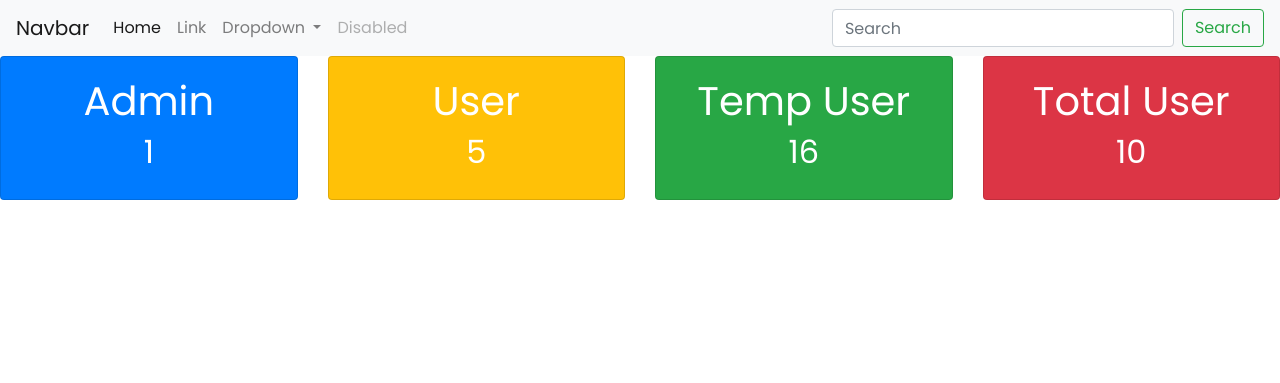
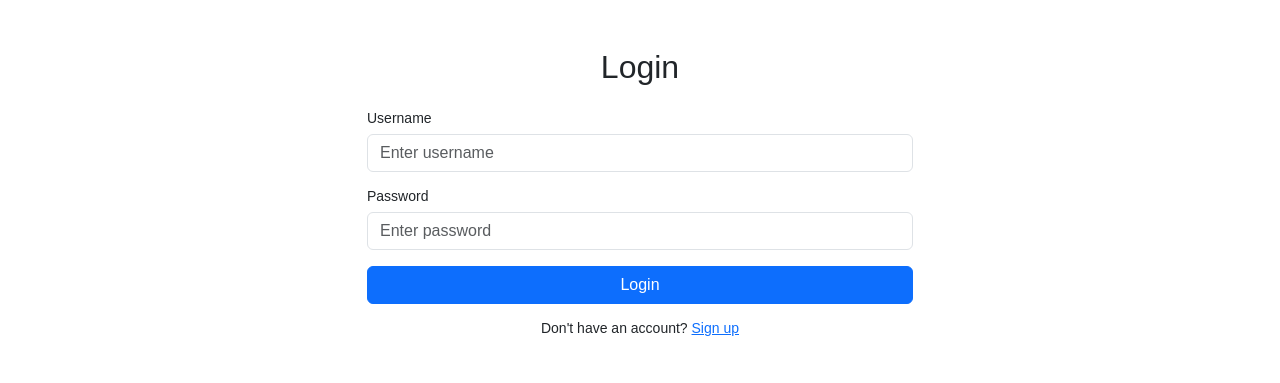
Before and after one commit to JamesSerenio/it38-lab, a PHP site: page / in a window 1280 px wide. Shown: the top 383 px of the page. Run offline with PHP 8.4, Linux system fonts and the light colour scheme.

Commit message:
added index.php

```diff
--- a/index.php
+++ b/index.php
@@ -1,78 +1,156 @@
+<?php
+// Initialize the session
+session_start();
+
+// Check if the user is already logged in, if yes then redirect them to the appropriate page
+if (isset($_SESSION["loggedin"]) && $_SESSION["loggedin"] === true) {
+    if ($_SESSION["user_type"] === "admin") {
+        header("location: /admin/dashboard.php");
+    } else {
+        header("location: /user/home.php");
+    }
+    exit;
+}
+
+// Include config file
+require_once "./db/config.php";
+
+// Define variables and initialize with empty values
+$username = $password = "";
+$username_err = $password_err = $login_err = "";
+
+// Processing form data when form is submitted
+if ($_SERVER["REQUEST_METHOD"] == "POST") {
+
+    // Check if username is empty
+    if (empty(trim($_POST["username"]))) {
+        $username_err = "Please enter username.";
+    } else {
+        $username = trim($_POST["username"]);
+    }
+
+    // Check if password is empty
+    if (empty(trim($_POST["password"]))) {
+        $password_err = "Please enter your password.";
+    } else {
+        $password = trim($_POST["password"]);
+    }
+
+    // Validate credentials
+    if (empty($username_err) && empty($password_err)) {
+        // Prepare a select statement
+        $sql = "SELECT id, username, password, user_type FROM users WHERE username = :username";
+
+        if ($stmt = $pdo->prepare($sql)) {
+            // Bind variables to the prepared statement as parameters
+            $stmt->bindParam(":username", $param_username, PDO::PARAM_STR);
+
+            // Set parameters
+            $param_username = trim($_POST["username"]);
+
+            // Attempt to execute the prepared statement
+            if ($stmt->execute()) {
+                // Check if username exists, if yes then verify password
+                if ($stmt->rowCount() == 1) {
+                    if ($row = $stmt->fetch()) {
+                        $id = $row["id"];
+                        $username = $row["username"];
+                        $hashed_password = $row["password"];
+                        $db_user_type = $row["user_type"];
+
+                        if (password_verify($password, $hashed_password)) {
+                            // Password is correct, so start a new session
+                            session_start();
+
+                            // Store data in session variables
+                            $_SESSION["loggedin"] = true;
+                            $_SESSION["id"] = $id;
+                            $_SESSION["username"] = $username;
+                            $_SESSION["user_type"] = $db_user_type;
+
+                            // Update last login time
+                            $update_sql = "UPDATE users SET last_login = NOW() WHERE id = :id";
+                            if ($update_stmt = $pdo->prepare($update_sql)) {
+                                $update_stmt->bindParam(":id", $id, PDO::PARAM_INT);
+                                $update_stmt->execute();
+                            }
+
+                            // Log the login attempt
+                            $log_sql = "INSERT INTO login_logs (user_id, login_time) VALUES (:user_id, NOW())";
+                            if ($log_stmt = $pdo->prepare($log_sql)) {
+                                $log_stmt->bindParam(":user_id", $id, PDO::PARAM_INT);
+                                $log_stmt->execute();
+                            }
+
+                            // Redirect user based on user type
+                            if ($db_user_type === "admin") {
+                                header("location: /admin/dashboard.php");
+                            } else {
+                                header("location: /user/home.php");
+                            }
+                        } else {
+                            // Password is not valid, display a generic error message
+                            $login_err = "Invalid username or password.";
+                        }
+                    }
+                } else {
+                    // Username doesn't exist, display a generic error message
+                    $login_err = "Invalid username or password.";
+                }
+            } else {
+                echo "Oops! Something went wrong. Please try again later.";
+            }
+
+            // Close statement
+            unset($stmt);
+        }
+    }
+
+    // Close connection
+    unset($pdo);
+}
+?>
+
 <!DOCTYPE html>
 <html lang="en">
 <head>
     <meta charset="UTF-8">
-    <meta name="viewport" content="width=device-width, initial-scale=1.0">
-    <link rel="stylesheet" href="https://cdn.jsdelivr.net/npm/bootstrap@4.3.1/dist/css/bootstrap.min.css" integrity="sha384-ggOyR0iXCbMQv3Xipma34MD+dH/1fQ784/j6cY/iJTQUOhcWr7x9JvoRxT2MZw1T" crossorigin="anonymous">
-    <link href="https://fonts.googleapis.com/css2?family=Poppins:wght@400;700&display=swap" rel="stylesheet">
-    <title>it38 Dashboard</title>
+    <title>Login</title>
+    <link href="https://cdn.jsdelivr.net/npm/bootstrap@5.3.0/dist/css/bootstrap.min.css" rel="stylesheet">
+    <style>
+        body { font: 14px sans-serif; }
+        .wrapper { width: 360px; padding: 20px; margin: 0 auto; margin-top: 50px; }
+    </style>
 </head>
-<style>
-        body {
-            font-family: 'Poppins', sans-serif;
-        }
-    </style>
 <body>
-    <nav class="navbar navbar-expand-lg navbar-light bg-light">
-        <a class="navbar-brand" href="#">Navbar</a>
-        <button class="navbar-toggler" type="button" data-toggle="collapse" data-target="#navbarSupportedContent" aria-controls="navbarSupportedContent" aria-expanded="false" aria-label="Toggle navigation">
-          <span class="navbar-toggler-icon"></span>
-        </button>
-
-        <div class="collapse navbar-collapse" id="navbarSupportedContent">
-          <ul class="navbar-nav mr-auto">
-            <li class="nav-item active">
-              <a class="nav-link" href="#">Home <span class="sr-only">(current)</span></a>
-            </li>
-            <li class="nav-item">
-              <a class="nav-link" href="#">Link</a>
-            </li>
-            <li class="nav-item dropdown">
-              <a class="nav-link dropdown-toggle" href="#" id="navbarDropdown" role="button" data-toggle="dropdown" aria-haspopup="true" aria-expanded="false">
-                Dropdown
-              </a>
-              <div class="dropdown-menu" aria-labelledby="navbarDropdown">
-                <a class="dropdown-item" href="#">Action</a>
-                <a class="dropdown-item" href="#">Another action</a>
-                <div class="dropdown-divider"></div>
-                <a class="dropdown-item" href="#">Something else here</a>
-              </div>
-            </li>
-            <li class="nav-item">
-              <a class="nav-link disabled" href="#" tabindex="-1" aria-disabled="true">Disabled</a>
-            </li>
-          </ul>
-          <form class="form-inline my-2 my-lg-0">
-            <input class="form-control mr-sm-2" type="search" placeholder="Search" aria-label="Search">
-            <button class="btn btn-outline-success my-2 my-sm-0" type="submit">Search</button>
-          </form>
+    <div class="container mt-5">
+        <div class="row justify-content-center">
+            <div class="col-md-6">
+                <!-- Login Form -->
+                <div id="loginForm" class="mb-5">
+                    <h2 class="text-center mb-4">Login</h2>
+                    <?php
+                    if (!empty($login_err)) {
+                        echo '<div class="alert alert-danger">' . $login_err . '</div>';
+                    }
+                    ?>
+                    <form action="<?php echo htmlspecialchars($_SERVER["PHP_SELF"]); ?>" method="post">
+                        <div class="mb-3">
+                            <label for="loginUsername" class="form-label">Username</label>
+                            <input type="text" name="username" class="form-control <?php echo (!empty($username_err)) ? 'is-invalid' : ''; ?>" id="loginUsername" placeholder="Enter username" value="<?php echo $username; ?>">
+                            <span class="invalid-feedback"><?php echo $username_err; ?></span>
+                        </div>
+                        <div class="mb-3">
+                            <label for="loginPassword" class="form-label">Password</label>
+                            <input type="password" name="password" class="form-control <?php echo (!empty($password_err)) ? 'is-invalid' : ''; ?>" id="loginPassword" placeholder="Enter password">
+                            <span class="invalid-feedback"><?php echo $password_err; ?></span>
+                        </div>
+                        <button type="submit" class="btn btn-primary w-100">Login</button>
+                        <p class="text-center mt-3">Don't have an account? <a href="register.php">Sign up</a></p>
+                    </form>
+                </div>
+            </div>
         </div>
-      </nav>
-      <div class="card-deck">
-        <div class="card bg-primary text-white">
-          <div class="card-body text-center">
-            <h1 class="card-text">Admin </h1>
-            <h2>1</h2>
-          </div>
-        </div>
-        <div class="card bg-warning text-white">
-          <div class="card-body text-center">
-            <h1 class="card-text">User </h1>
-            <h2>5</h2>
-          </div>
-        </div>
-        <div class="card bg-success text-white">
-          <div class="card-body text-center">
-            <h1 class="card-text">Temp User </h1>
-            <h2>16</h2>
-          </div>
-        </div>
-        <div class="card bg-danger text-white">
-          <div class="card-body text-center">
-            <h1 class="card-text">Total User </h1>
-            <h2>10</h2>
-          </div>
-        </div>
-      </div>
+    </div>
 </body>
 </html>
```
